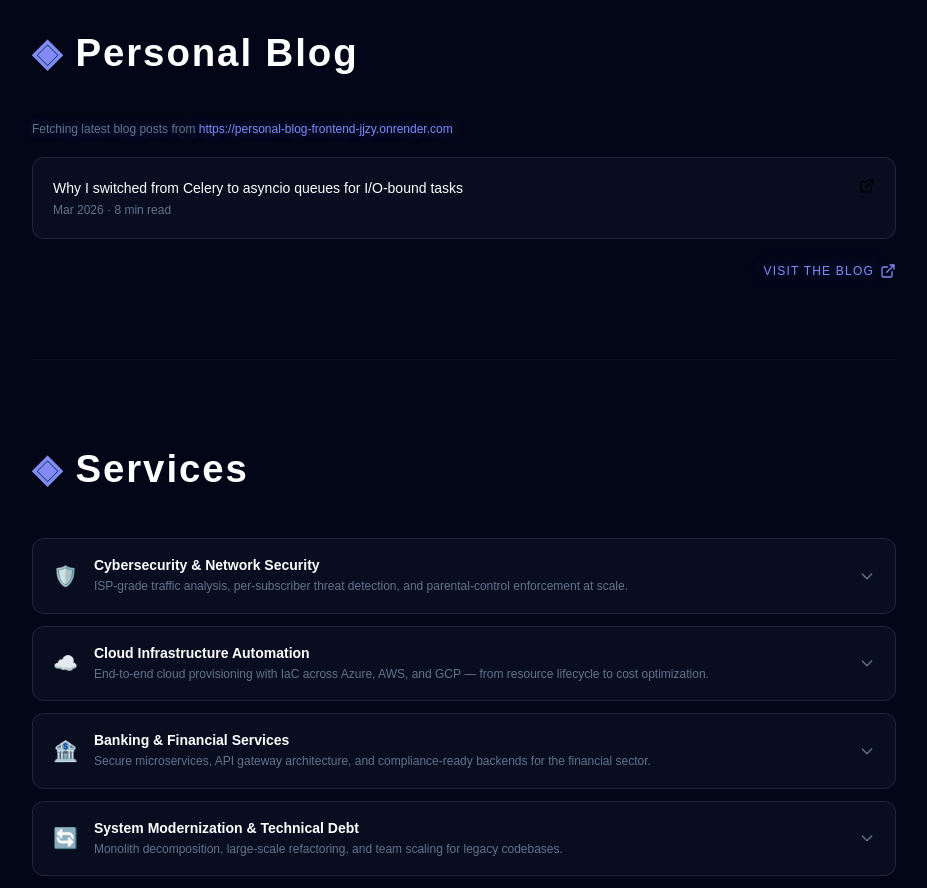
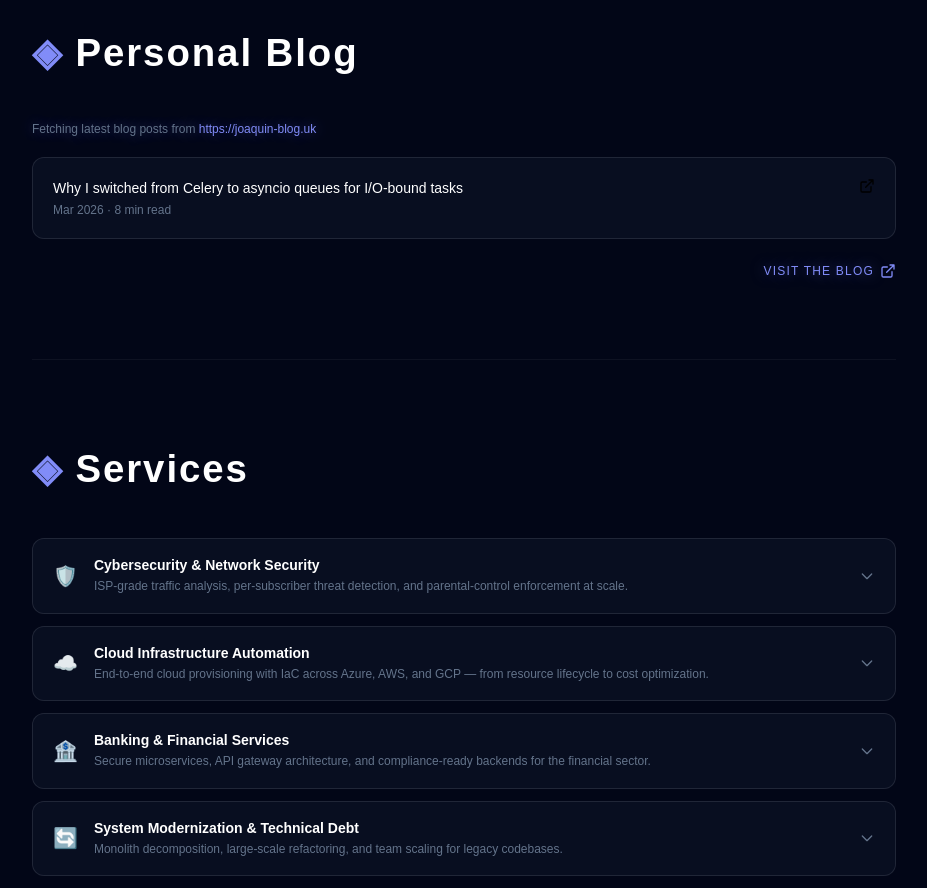
Before and after one commit to starseeker-code-public/portfolio-webpage, a React (Vite) app: page / in a window 1280 px wide. Shown: the part 5280-6168 px from the top of the page, without its empty margins (176-1103 px from the left). Built offline with nearby package versions, Linux system fonts and the light colour scheme; no server answers; a web font is replaced by a local one.

Commit message:
Updated blog URL

```diff
--- a/src/data/blog.ts
+++ b/src/data/blog.ts
@@ -3,7 +3,7 @@ import type { BlogPost } from '../types'
 
 export const BLOG_API_URL = 'https://personal-blog-backend-e538.onrender.com/api/feed/portfolio'
 
-export const BLOG_FRONTEND = 'https://personal-blog-frontend-jjzy.onrender.com'
+export const BLOG_FRONTEND = 'https://joaquin-blog.uk'
 const CACHE_KEY = 'blog_posts_cache'
 const MAX_POSTS = 3
 
```
